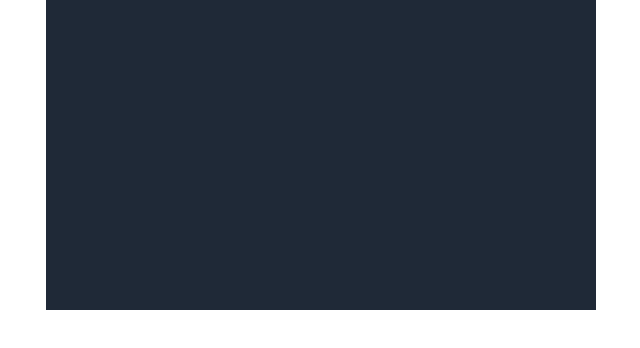
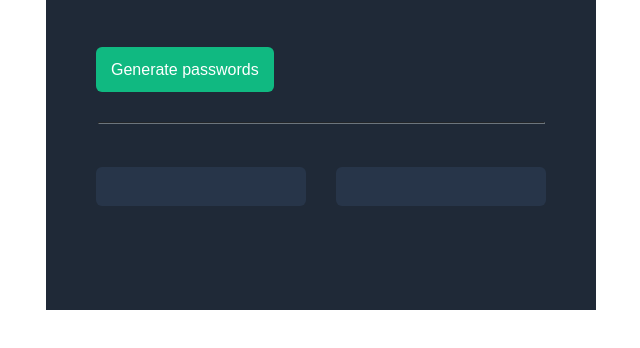
Before and after one commit to Diliano/password-generator, a plain HTML site: page index.html in a window 1280 px wide. Shown: the part 290-638 px from the top of the page, without its empty margins (319-959 px from the left). Drawn offline with Linux system fonts and the light colour scheme.

Commit message:
Added styled button elements for generating passwords and the two results

```diff
--- a/index.css
+++ b/index.css
@@ -44,3 +44,43 @@ span {
     margin-top: -15px;
     margin-left: 50px;
 }
+
+#generate-password-btn {
+    margin-left: 50px;
+    background: #10B981;
+    padding: 10px 15px;
+    font-size: 16px;
+    font-weight: 500;
+    line-height: 25px;
+    color: #FFFFFF;
+    border-radius: 6px;
+    border: none;
+    margin-top: 30px;
+}
+
+hr {
+    width: 445px;
+    border-color: #6c757d;
+    margin-top: 30px;
+}
+
+.password-btn {
+    margin-top: 35px;
+    width: 210px;
+    height: 39px;
+    border-radius: 6px;
+    border: none;
+    background: #273549;
+    font-size: 16px;
+    font-weight: 500;
+    line-height: 32px;
+    color: #55F991;
+}
+
+#password-one {
+    margin-left: 50px;
+}
+
+#password-two {
+    margin-left: 25px;
+}
--- a/index.html
+++ b/index.html
@@ -6,6 +6,10 @@
         <div id="ui-container">
             <h1 id="header">Generate a <span>random password</span></h1>
             <h3 id="description">Never use an insecure password again.</h3>
+            <button id="generate-password-btn">Generate passwords</button>
+            <hr>
+            <button class="password-btn" id="password-one"></button>
+            <button class="password-btn" id="password-two"></button>
         </div>
         <script src="index.js"></script>
     </body>
```
